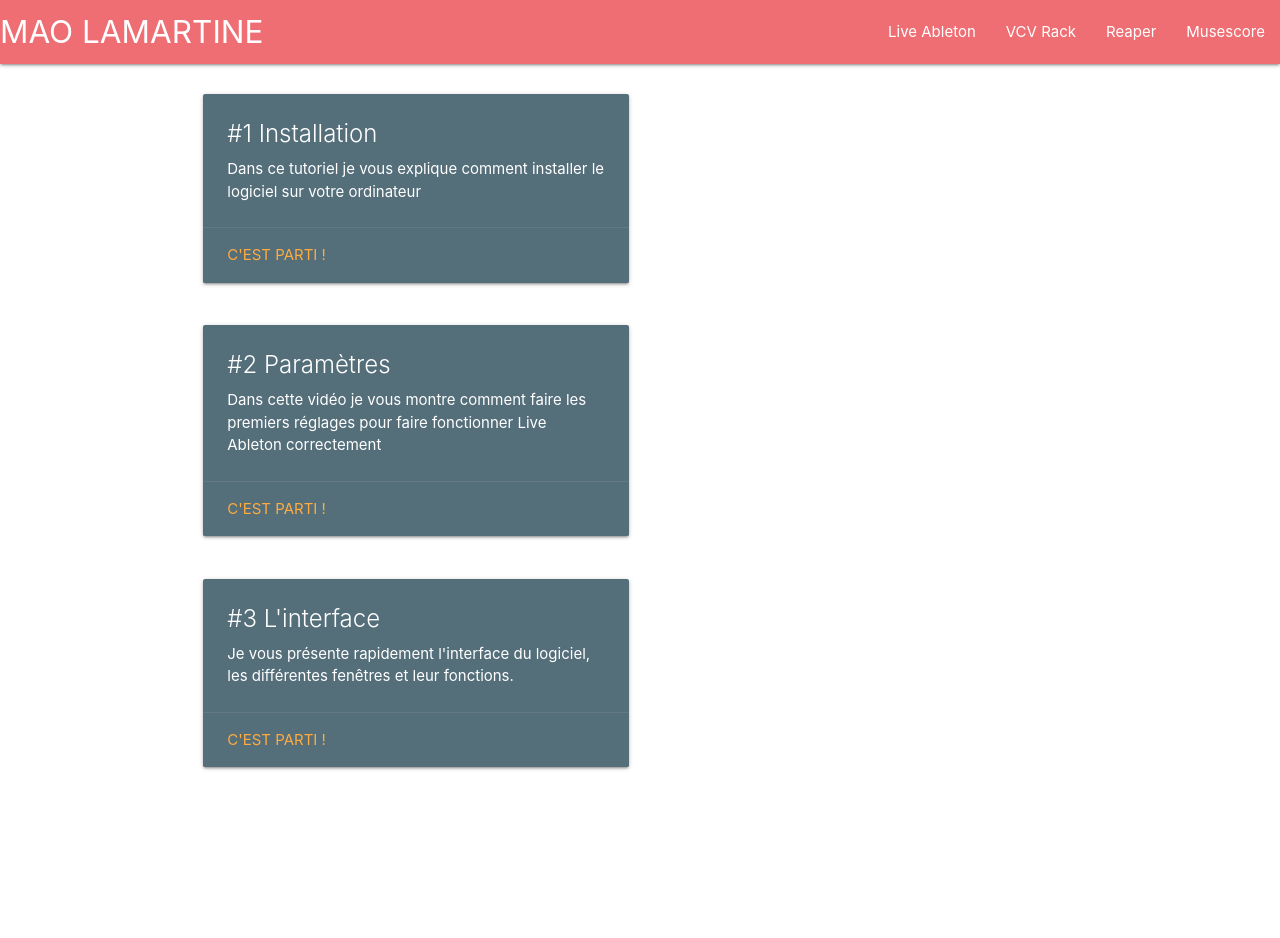
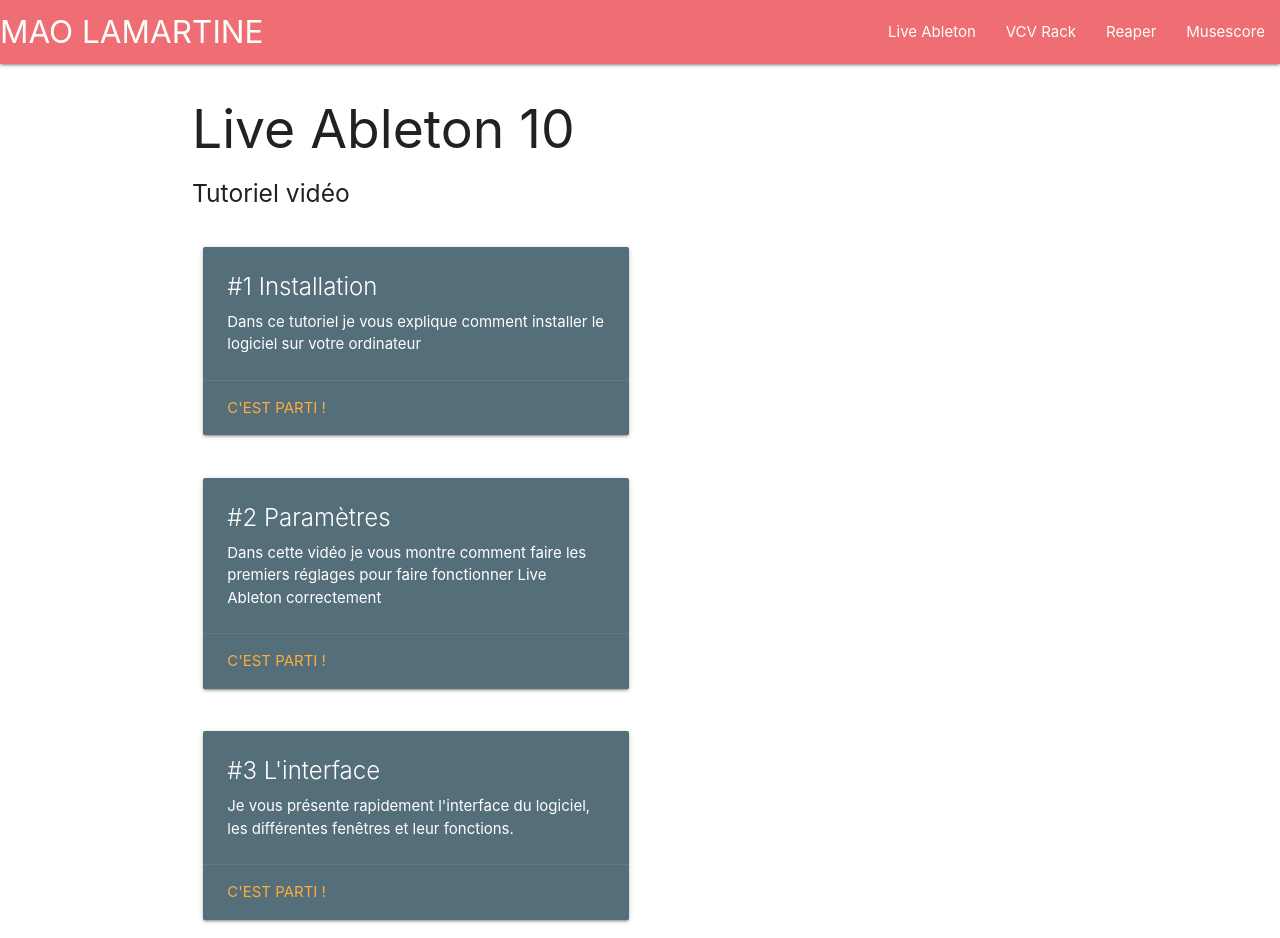
Before and after one commit to hotbread/blog_mao, a plain HTML site: page live.html in a window 1280 px wide. Before the commit the page ends 802 px from the top, so only its background shows below. Drawn offline with nearby package versions, Linux system fonts and the light colour scheme.

Commit message:
correction

```diff
--- a/live.html
+++ b/live.html
@@ -33,6 +33,11 @@
 
 
 <!-- Le contenu -->
+
+<div class="container">
+  <h2>Live Ableton 10</h2>
+  <h5>Tutoriel vidéo</h5>
+</div>
 
 <div class="container">
 <br>
```
